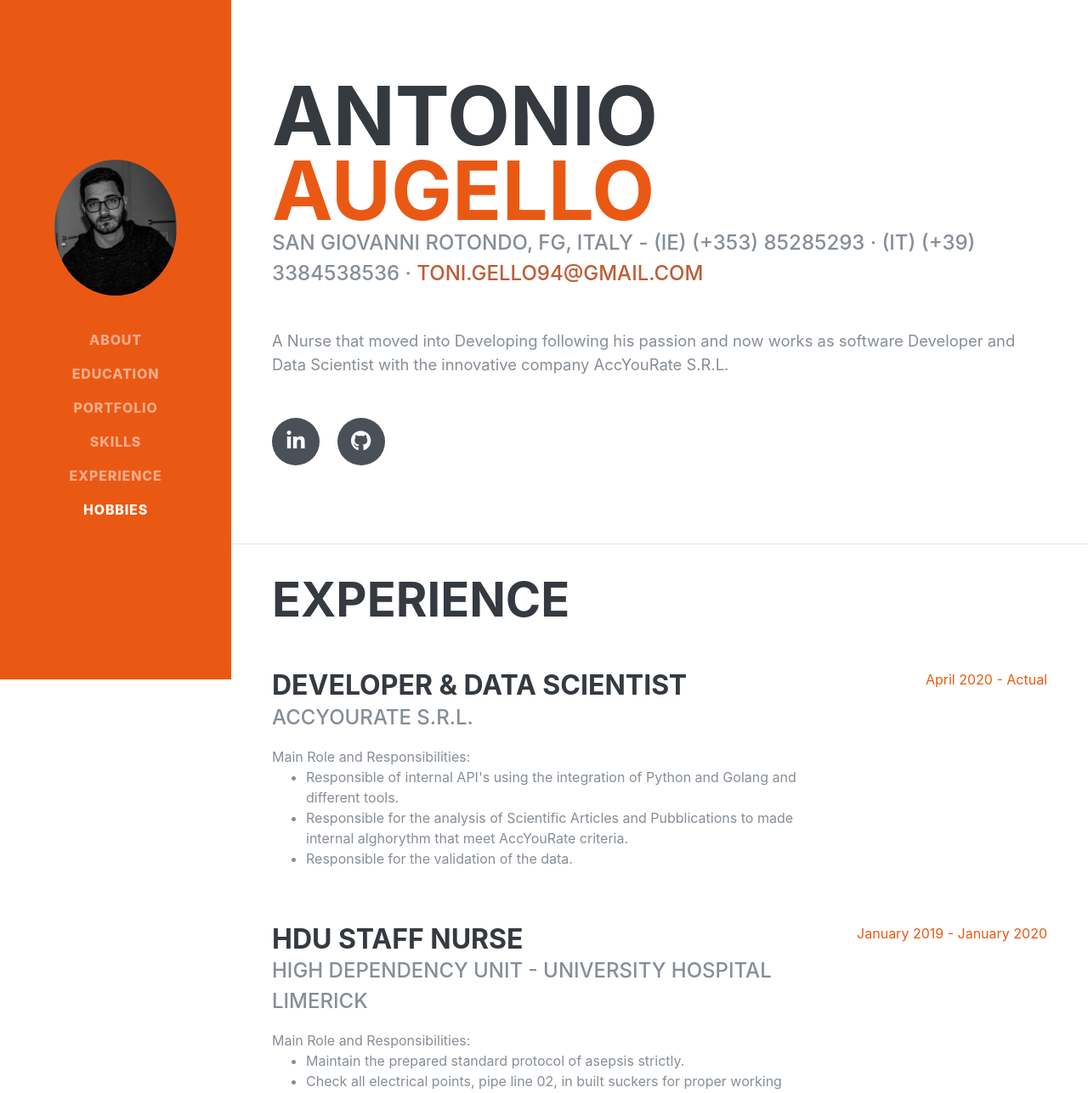
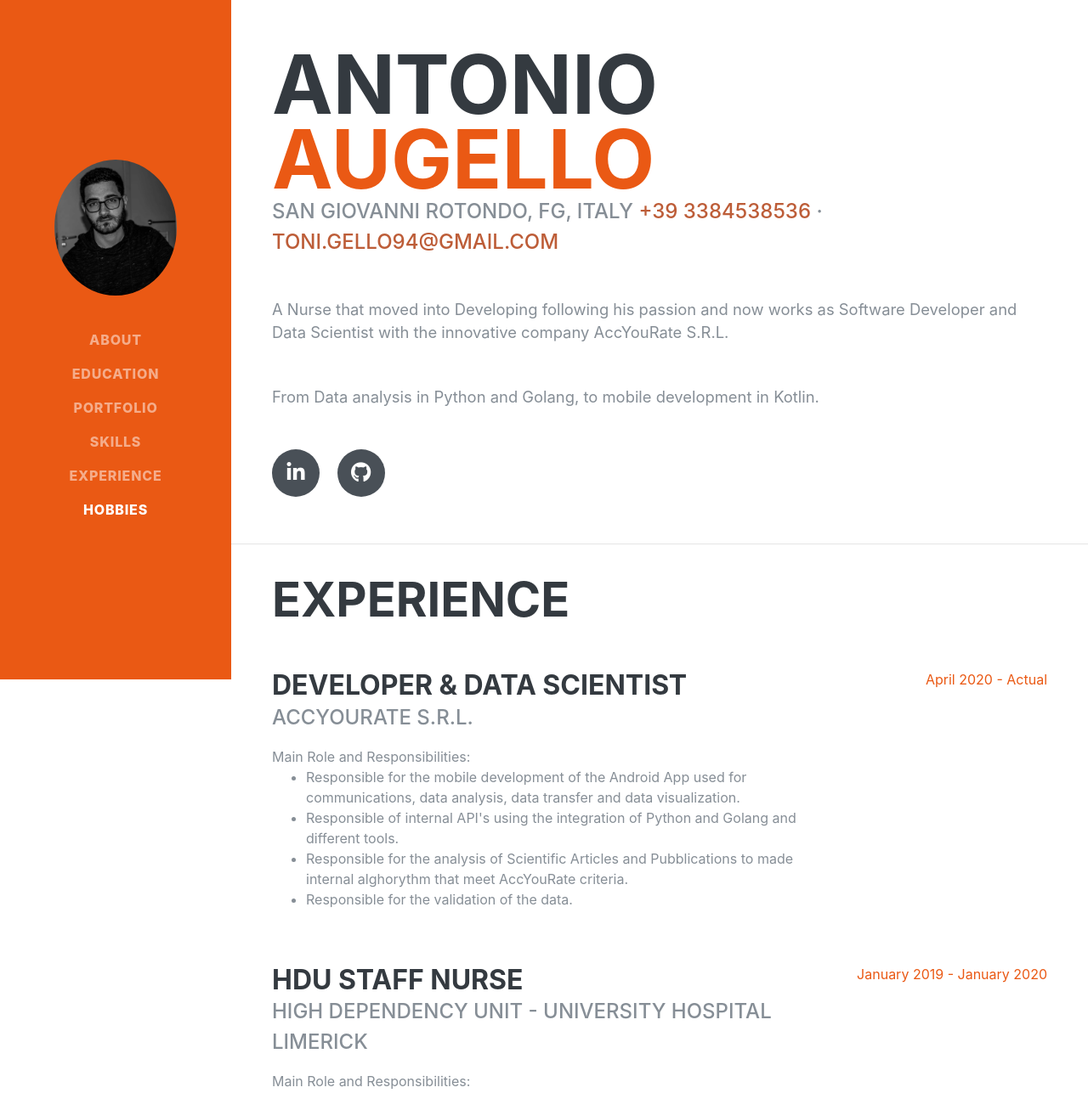
Before and after one commit to gello94/antonio_augello_online_Resume, a Flask app: page / in a window 1280 px wide. Shown: the top 1287 px of the page at 85% size. Run offline with Flask 2, Linux system fonts and the light colour scheme; some libraries are stand-ins or nearby versions; some web fonts are replaced.

Commit message:
cv updated

```diff
--- a/templates/index.html
+++ b/templates/index.html
@@ -69,12 +69,13 @@
         <h1 class="mb-0">Antonio
           <span class="text-primary">Augello</span>
         </h1>
-        <div class="subheading mb-5">San Giovanni Rotondo, FG, Italy - (IE) (+353) 85285293 · (IT) (+39)
-          3384538536 · <a href="mailto:name@email.com">toni.gello94@gmail.com</a>
+        <div class="subheading mb-5">San Giovanni Rotondo, FG, Italy <a href="tel:+39
+          3384538536 ">+39 3384538536 </a> · <a href="mailto:name@email.com">toni.gello94@gmail.com</a>
         </div>
         <div class='header_personal'>
-          <p class="lead mb-5">A Nurse that moved into Developing following his passion and now works as software
+          <p class="lead mb-5">A Nurse that moved into Developing following his passion and now works as Software
             Developer and Data Scientist with the innovative company AccYouRate S.R.L.</p>
+            <p class="lead mb-5">From Data analysis in Python and Golang, to mobile development in Kotlin.</p>
         </div>
         <div class="social-icons">
           <a href="https://www.linkedin.com/in/antonio-augello-aba83911a/" target="_blank">
@@ -101,8 +102,11 @@
             <div class="subheading mb-3">AccYouRate S.R.L. </div>
             <div>Main Role and Responsibilities: </div>
             <ul>
+              <li>Responsible for the mobile development of the Android App used for communications, data analysis, data
+                transfer and data visualization.</li>
               <li>Responsible of internal API's using the integration of Python and Golang and different tools.</li>
-              <li>Responsible for the analysis of Scientific Articles and Pubblications to made internal alghorythm that meet AccYouRate criteria.</li>
+              <li>Responsible for the analysis of Scientific Articles and Pubblications to made internal alghorythm that
+                meet AccYouRate criteria.</li>
               <li>Responsible for the validation of the data.</li>
             </ul>
 
@@ -201,7 +205,7 @@
     <section class="resume-section p-3 p-lg-5 d-flex align-items-center" id="portfolio">
       <div class="w-100">
         <h2 class="mb-5">Portfolio</h2>
-
+        <div class="subheading mb-3">Some of my works</div>
         <!-- Portfolio Grid Items -->
         <div class="row">
           <div class="col-lg-6 col-md-12">
@@ -467,19 +471,24 @@
           </thead>
           <tbody>
             <tr>
+              <td>Python</td>
+              <td>Golang</td>
+              <td>Kotlin</td>
+            </tr>
+            <tr>
               <td>HTML/HTML5</td>
               <td>CSS/CSS3</td>
-              <td>SASS/SASS</td>
+              <td>SASS/SCSS</td>
             </tr>
             <tr>
               <td>JavaScript</td>
               <td>jQuery</td>
-              <td>Python</td>
+              <td>SQL/MySQL</td>
             </tr>
             <tr>
               <td>MongoDB</td>
-              <td>SQL/MySQL</td>
               <td>JSON</td>
+              <td>Flask</td>
             </tr>
             <tr>
               <td>Git</td>
@@ -494,11 +503,7 @@
             <tr>
               <td>Bootstrap</td>
               <td>Materialize</td>
-              <td>Flask</td>
-            </tr>
-            <tr>
-              <td>Golang</td>
-              <td>ArangoDB</td>
+              <td>Android Studio</td>
             </tr>
           </tbody>
         </table>
@@ -511,7 +516,7 @@
           <li>
             <i class="fa-li fa fa-check"></i> Cross Browser Testing &amp; Debugging</li>
           <li>
-            <i class="fa-li fa fa-check"></i> Use of Adobe Photoshop and Lightroom</li>
+            <i class="fa-li fa fa-check"></i> Clean and reusable code.</li>
         </ul>
       </div>
 
```
